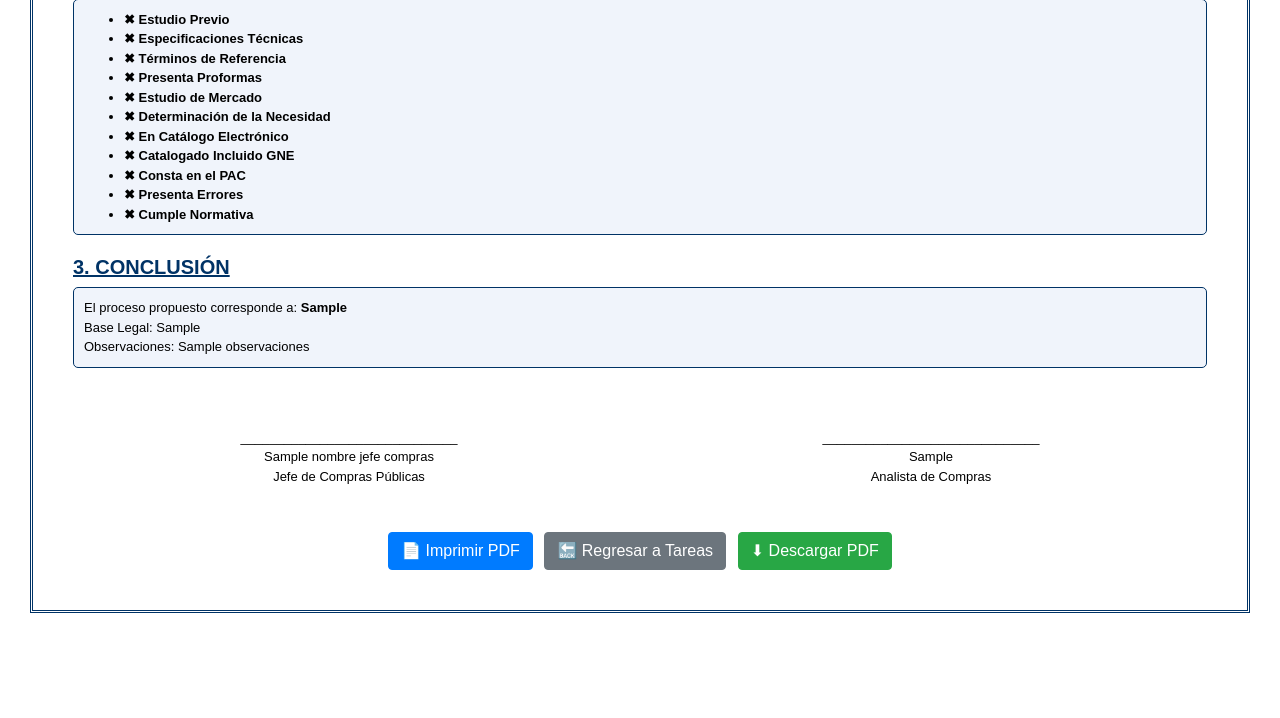
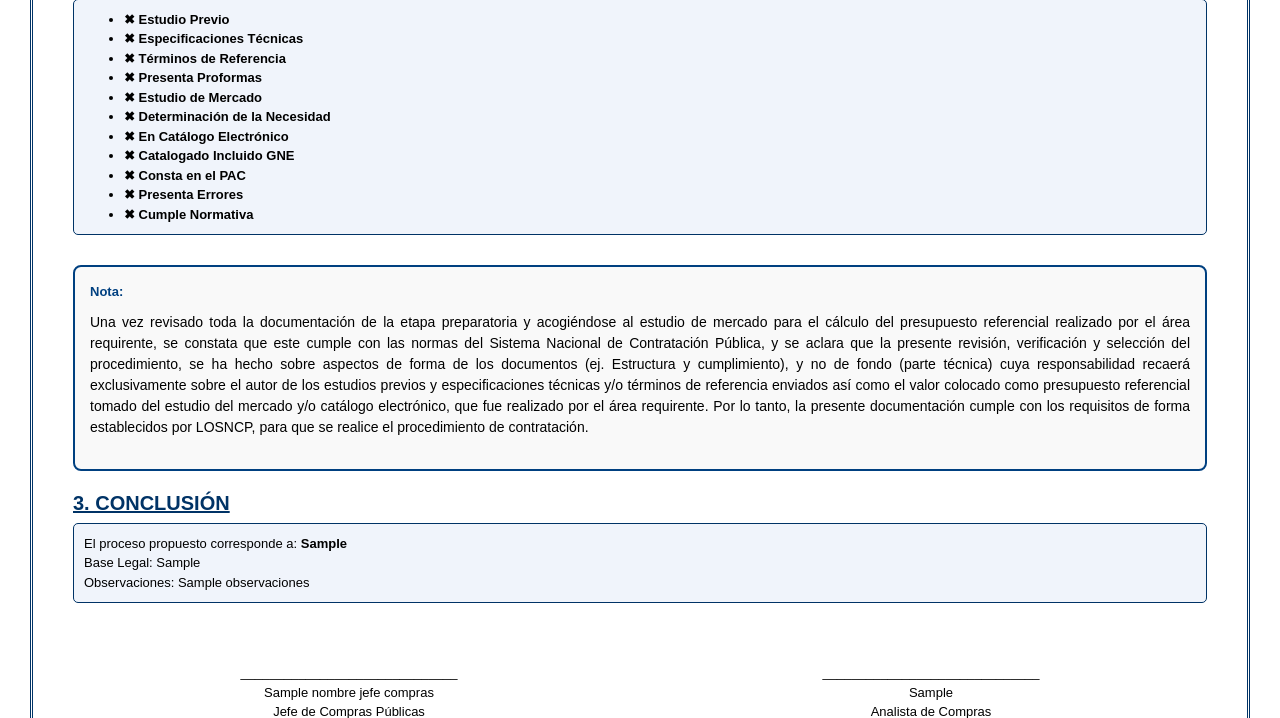
Before and after one commit to faustofi1262/sicop, a Flask app: template app/templates/informe_verificacion.html in a window 1280 px wide. Shown: the part 620-1338 px from the top of the page. Before the commit the page ends 1233 px from the top, so only its background shows below. Run offline with Flask 3, Linux system fonts and the light colour scheme; the template is opened without the code that fills it: most values are stand-ins (such as "Sample title", 1, 10 or a date in 2020).

```diff
--- a/app/templates/informe_verificacion.html
+++ b/app/templates/informe_verificacion.html
@@ -96,7 +96,12 @@
             <li class="check">{% if cumple_normativa %}✔{% else %}✖{% endif %} Cumple Normativa</li>
         </ul>
     </div>
-
+    <div style="border: 2px solid #004080; padding: 15px; margin-top: 30px; background-color: #f9f9f9; border-radius: 8px;">
+  <strong style="color: #004080;">Nota:</strong>
+  <p style="text-align: justify; font-size: 14px; margin-top: 10px;">
+    Una vez revisado toda la documentación de la etapa preparatoria y acogiéndose al estudio de mercado para el cálculo del presupuesto referencial realizado por el área requirente, se constata que este cumple con las normas del Sistema Nacional de Contratación Pública, y se aclara que la presente revisión, verificación y selección del procedimiento, se ha hecho sobre aspectos de forma de los documentos (ej. Estructura y cumplimiento), y no de fondo (parte técnica) cuya responsabilidad recaerá exclusivamente sobre el autor de los estudios previos y especificaciones técnicas y/o términos de referencia enviados así como el valor colocado como presupuesto referencial tomado del estudio del mercado y/o catálogo electrónico, que fue realizado por el área requirente. Por lo tanto, la presente documentación cumple con los requisitos de forma establecidos por LOSNCP, para que se realice el procedimiento de contratación.
+  </p>
+</div>
     <h5 class="subtitulo">3. CONCLUSIÓN</h5>
     <div class="cuadro">
         El proceso propuesto corresponde a: <strong>{{ tipo_proceso_aplicar }}</strong><br>
```
